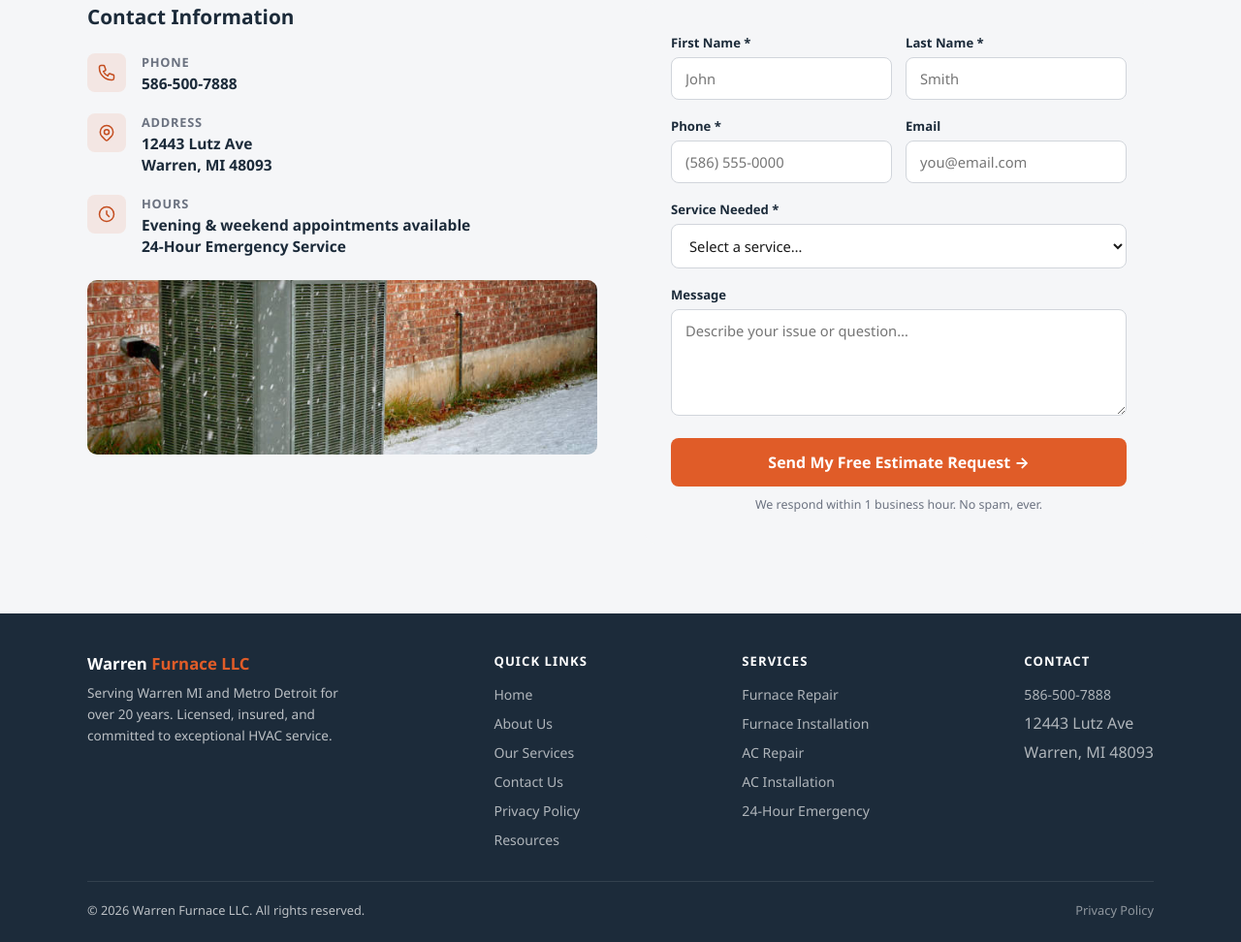
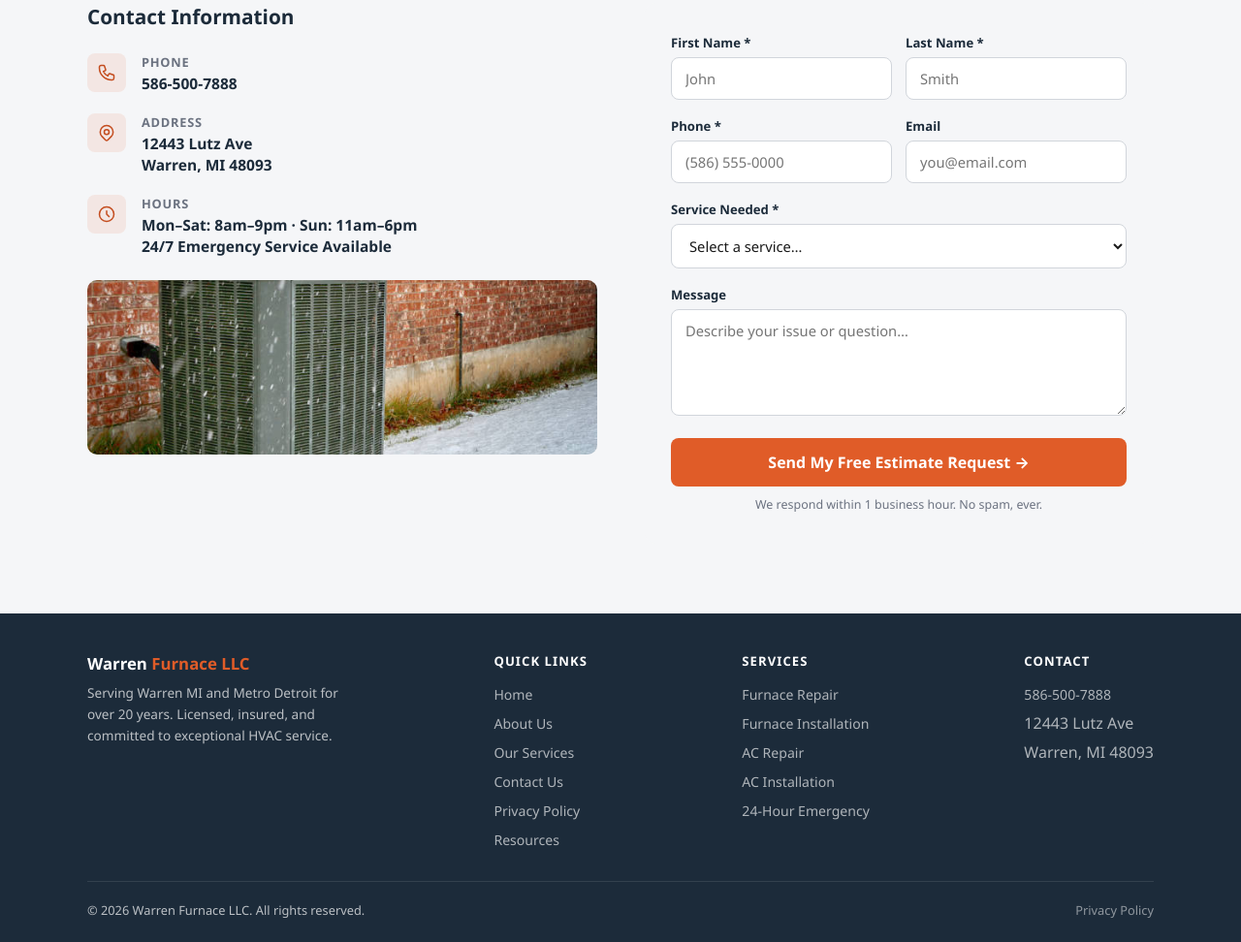
Before and after one commit to DeanConsult/warren-furnace, a plain HTML site: page index.html in a window 1280 px wide. Shown: the part 6248-7220 px from the top of the page at 97% size. Drawn offline with Linux system fonts and the light colour scheme.

Commit message:
Use standard business hours on Warren contact section
Co-Authored-By: Claude Opus 5 <noreply@anthropic.com>

```diff
--- a/index.html
+++ b/index.html
@@ -545,7 +545,7 @@
         </div>
         <div class="contact-detail">
           <div class="contact-detail-icon"><svg fill="none" viewBox="0 0 24 24" stroke="currentColor" stroke-width="1.8"><path stroke-linecap="round" stroke-linejoin="round" d="M12 8v4l3 3m6-3a9 9 0 11-18 0 9 9 0 0118 0z"/></svg></div>
-          <div class="contact-detail-text"><strong>Hours</strong><span>Evening &amp; weekend appointments available<br>24-Hour Emergency Service</span></div>
+          <div class="contact-detail-text"><strong>Hours</strong><span>Mon&ndash;Sat: 8am&ndash;9pm &middot; Sun: 11am&ndash;6pm<br>24/7 Emergency Service Available</span></div>
         </div>
         <img src="images/istockphoto-1295705020-612x612.jpg" alt="HVAC service in Warren MI" class="contact-img" loading="lazy" />
       </div>
```
